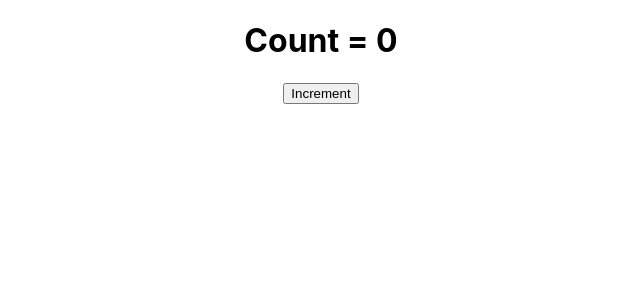
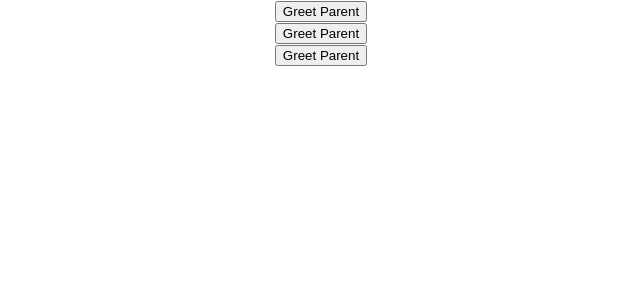
Before and after one commit to RaduRS/reactivation, a React (Create React App) app: page / in a window 1280 px wide. Shown: the top 300 px of the page, without its empty margins (319-959 px from the left). Built offline with nearby package versions, Linux system fonts and the light colour scheme.

Commit message:
more files

```diff
--- a/src/App.js
+++ b/src/App.js
@@ -5,6 +5,10 @@ import Welcome from './components/Welcome'
 import Hello from './components/Hello'
 import Message from './components/Message'
 import Counter from './components/Counter'
+import FunctionClick from './components/FunctionClicks'
+import ClassClick from './components/ClassClick'
+import EventBind from './components/EventBind'
+import ParentComponent from './components/ParentComponent'
 
 // const youtName = prompt("your name");
 
@@ -12,6 +16,12 @@ class App extends Component{
   render(){
     return (
       <div className="App">
+        {/* <EventBind/> */}
+        <ParentComponent/>
+        <ParentComponent/>
+        <ParentComponent/>
+        {/* <FunctionClick basket={this.changeBasket}/>
+        <ClassClick/> */}
         {/* <Greet name="Robert">
         <p>This is children</p>
         </Greet>
@@ -24,7 +34,7 @@ class App extends Component{
         <Welcome name="Elena"/> */}
         {/* <Message/> */}
         {/* <Hello name={'Daddario'}/> */}
-        <Counter addValue={10}/>
+        {/* <Counter addValue={10}/> */}
       </div>
     );
   }
--- /dev/null
+++ b/src/components/ChildComponent.js
@@ -0,0 +1,11 @@
+import React from 'react'
+
+function ChildComponent(props) {
+    return (
+        <div>
+            <button onClick={() => props.greetHandler("Robert")}>Greet Parent</button>
+        </div>
+    )
+}
+
+export default ChildComponent
--- /dev/null
+++ b/src/components/ClassClick.js
@@ -0,0 +1,18 @@
+import React, { Component } from 'react'
+
+class ClassClick extends Component {
+
+    clickHandler() {
+        console.log('clicked')
+    }
+
+    render() {
+        return (
+            <div>
+                <button onClick={this.clickHandler}>Clicked me</button>
+            </div>
+        )
+    }
+}
+
+export default ClassClick
--- a/src/components/Counter.js
+++ b/src/components/Counter.js
@@ -28,6 +28,7 @@ class Counter extends Component {
     }
 
     render() {
+        const {count} = this.state
         return (
             <div>
                 <h1>Count = {this.state.count}</h1>
--- /dev/null
+++ b/src/components/EventBind.js
@@ -0,0 +1,33 @@
+import React, { Component } from 'react'
+
+class EventBind extends Component {
+
+    constructor(props) {
+        super(props)
+
+        this.state = {
+            message: 12
+        }
+        // this.changeName = this.changeName.bind(this)
+    }
+
+    changeName = () => {
+        this.setState(() => ({
+            message: this.state.message + 1
+        }))
+    }
+
+
+
+    render() {
+        const {message} = this.state
+        return (
+            <div>
+                <div>Basket = {message}</div>
+                <button onClick={this.changeName}>Add to basket</button>
+            </div>
+        )
+    }
+}
+
+export default EventBind
--- /dev/null
+++ b/src/components/FunctionClicks.js
@@ -0,0 +1,16 @@
+import React from 'react'
+
+function FunctionClicks() {
+
+    function clickHandler(){
+        console.log("button clicked")
+    }
+
+    return (
+        <div>
+            <button onClick={clickHandler}>Click</button>
+        </div>
+    )
+}
+
+export default FunctionClicks
--- a/src/components/Greet.js
+++ b/src/components/Greet.js
@@ -1,10 +1,10 @@
 import React from 'react'
 
-const Greet = props => {
+const Greet = ({name, children, basket}) => {
 return (
     <div>
-    <h1>Heloo {props.name}</h1>
-    {props.children}
+    <h1>Heloo {name}</h1>
+    {children}
     </div>)
 }
 
--- /dev/null
+++ b/src/components/ParentComponent.js
@@ -0,0 +1,27 @@
+import React, { Component } from 'react'
+import ChildComponent from './ChildComponent'
+
+class ParentComponent extends Component {
+
+    constructor(props) {
+        super(props)
+
+        this.state = {
+             parentName: 'Elena'
+        }
+    }
+
+    greetParent = (childName) => {
+        alert(`Hello ${this.state.parentName} from ${childName}`)
+    }
+
+    render() {
+        return (
+            <div>
+                <ChildComponent greetHandler={this.greetParent}/>
+            </div>
+        )
+    }
+}
+
+export default ParentComponent
--- a/src/components/Welcome.js
+++ b/src/components/Welcome.js
@@ -2,8 +2,9 @@ import React , {Component} from 'react'
 
 class Welcome extends Component {
     render(){
+        const {name} = this.props
         return(
-        <h1>Hello 2 {this.props.name}</h1>
+        <h1>Hello 2 {name}</h1>
         )
     }
 }
```
Also changed, not shown: src/components/UserGreeting.js (added).
